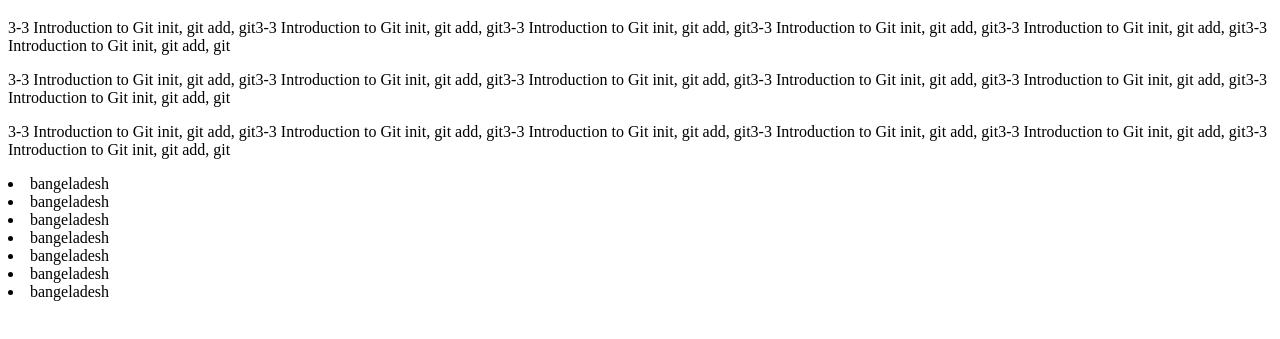
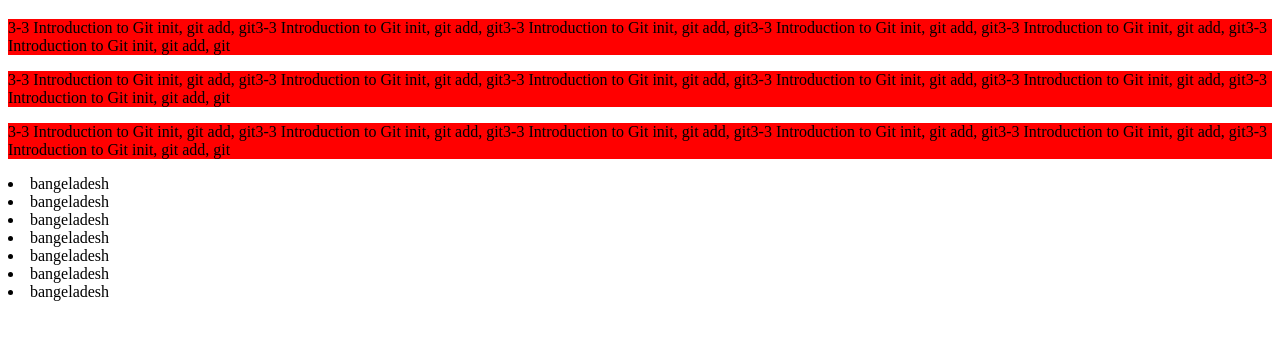
Before and after one commit to sksakibhossen/my-new-projects, a plain HTML site: page index.html in a window 1280 px wide. Shown: the part 249-588 px from the top of the page. Drawn offline with Linux system fonts and the light colour scheme; files that its build step writes are made by us from their sources.

Commit message:
style added

```diff
--- a/index.html
+++ b/index.html
@@ -5,6 +5,8 @@
     <meta http-equiv="X-UA-Compatible" content="IE=edge">
     <meta name="viewport" content="width=device-width, initial-scale=1.0">
     <title>My New Projects</title>
+    <link rel="stylesheet" href="style.css">
+
 </head>
 <body>
     <h1>bangeladesh</h1>
--- /dev/null
+++ b/style.css/style.css
@@ -0,0 +1,3 @@
+p{
+    background-color: red;
+}
```
